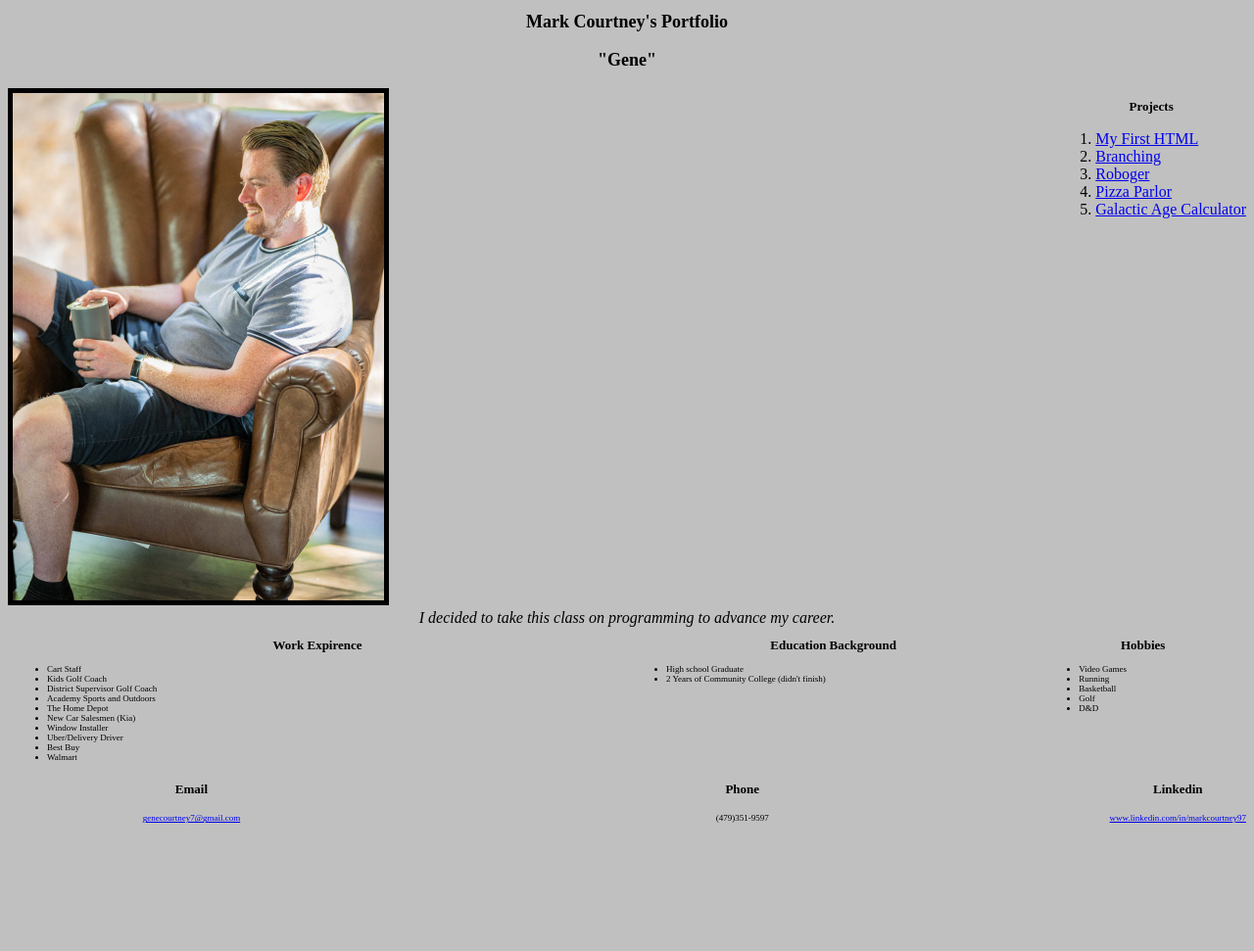
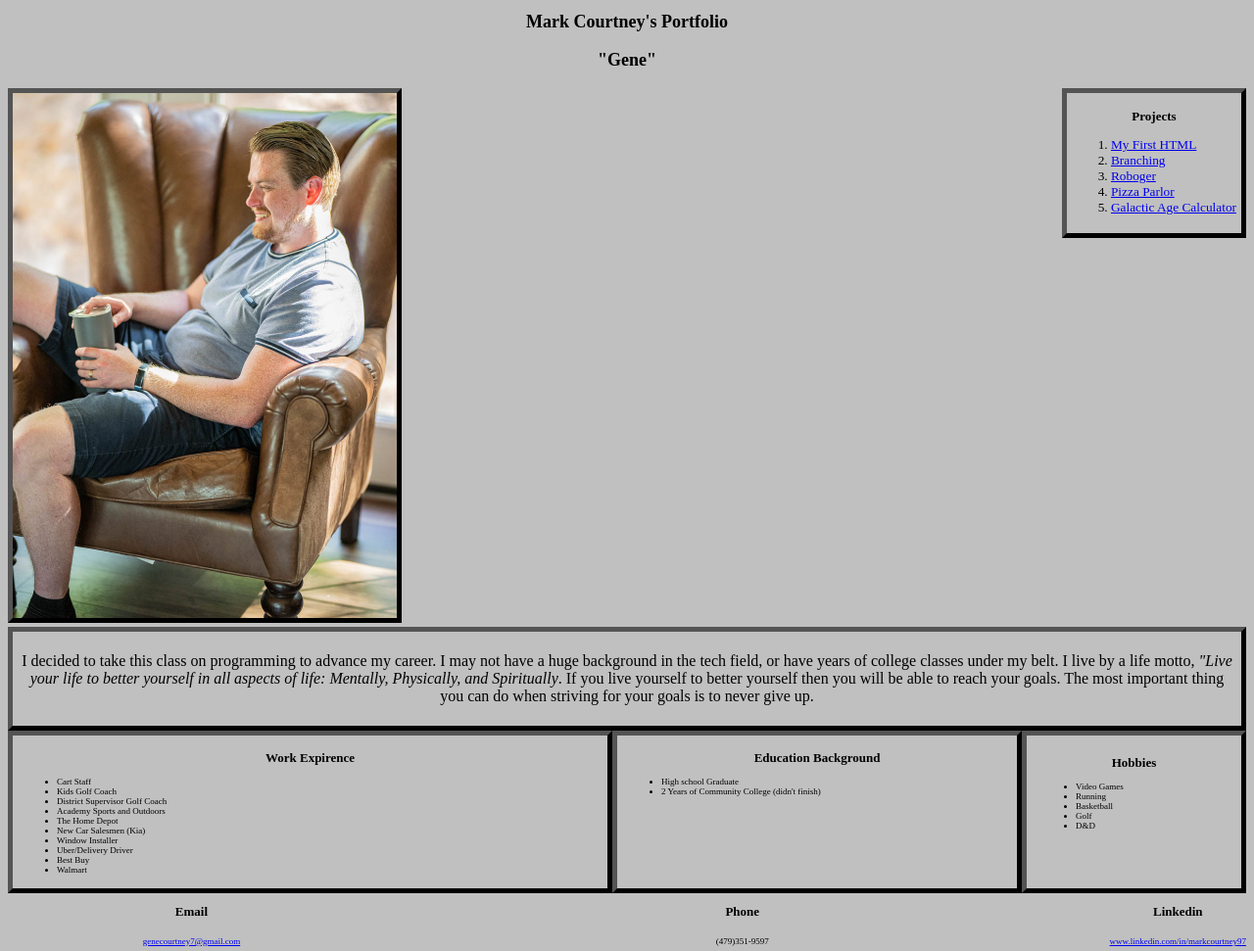
Before and after one commit to genecourtney7/1st-code-review, a plain HTML site: page index.html in a window 1280 px wide. Shown: the whole page at 98% size. Before the commit the page ends 850 px from the top, so only its background shows below. Drawn offline with Linux system fonts and the light colour scheme.

Commit message:
added to the aboutMe div, put in padding into the css

```diff
--- a/css/styles.css
+++ b/css/styles.css
@@ -16,8 +16,10 @@ p1 {
   text-align: center;
 }
 img {
-  width: 30%;
-  border: 5px solid black;
+  width: 31%;
+  border-style: outset;
+  border-color: black;
+  border-width: 5px;
 }
 .row1 {
   text-align: center;
@@ -31,23 +33,46 @@ img {
 }
 .aboutMe {
   text-align: center;
+  border-style: outset;
+  border-color: black;
+  border-width: 5px;
+  padding: 5px;
 }
 .photo {
-    height: fit-content;
-    width: fit-content;
-    float: left;
+
+  height: fit-content;
+  width: fit-content;
+  float: left;
 }
 .education {
+  border-style: outset;
+  border-color: black;
+  border-width: 5px;
   flex: 2;
+  padding: 5px;
 }
 .expirence {
+  border-style: outset;
+  border-color: black;
+  border-width: 5px;
   flex: 3;
+  padding: 5px;
 }
 .hobbies {
+  border-style: outset;
+  border-color: black;
+  border-width: 5px;
   flex: 1;
+  padding: 10px;
+
 }
 .projects {
+  border-style: outset;
+  border-color: black;
+  border-width: 5px;
   float: right;
+  font-size: smaller;
+  padding: 5px;
 }
 .email {
   flex: 1;
--- a/index.html
+++ b/index.html
@@ -28,7 +28,9 @@
             </p2>
         </div>
     <div class="aboutMe">
-        <em>I decided to take this class on programming to advance my career.</em>
+        <p>
+            I decided to take this class on programming to advance my career. I may not have a huge background in the tech field, or have years of college classes under my belt. I live by a life motto, <em>"Live your life to better yourself in all aspects of life: Mentally, Physically, and Spiritually</em>. If you live yourself to better yourself then you will be able to reach your goals. The most important thing you can do when striving for your goals is to never give up.
+        </p>
     </div>
 
     <div class="row2">
```
